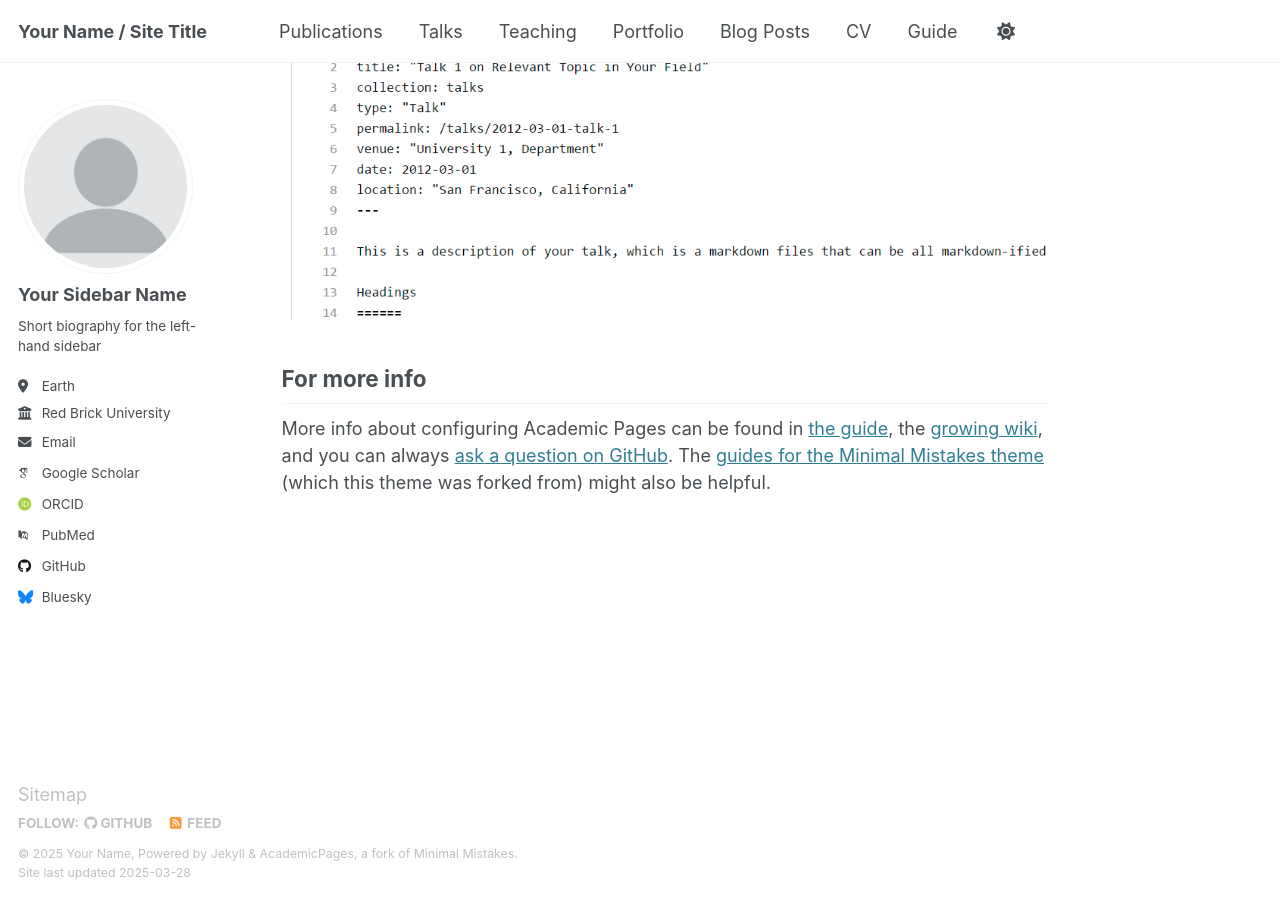
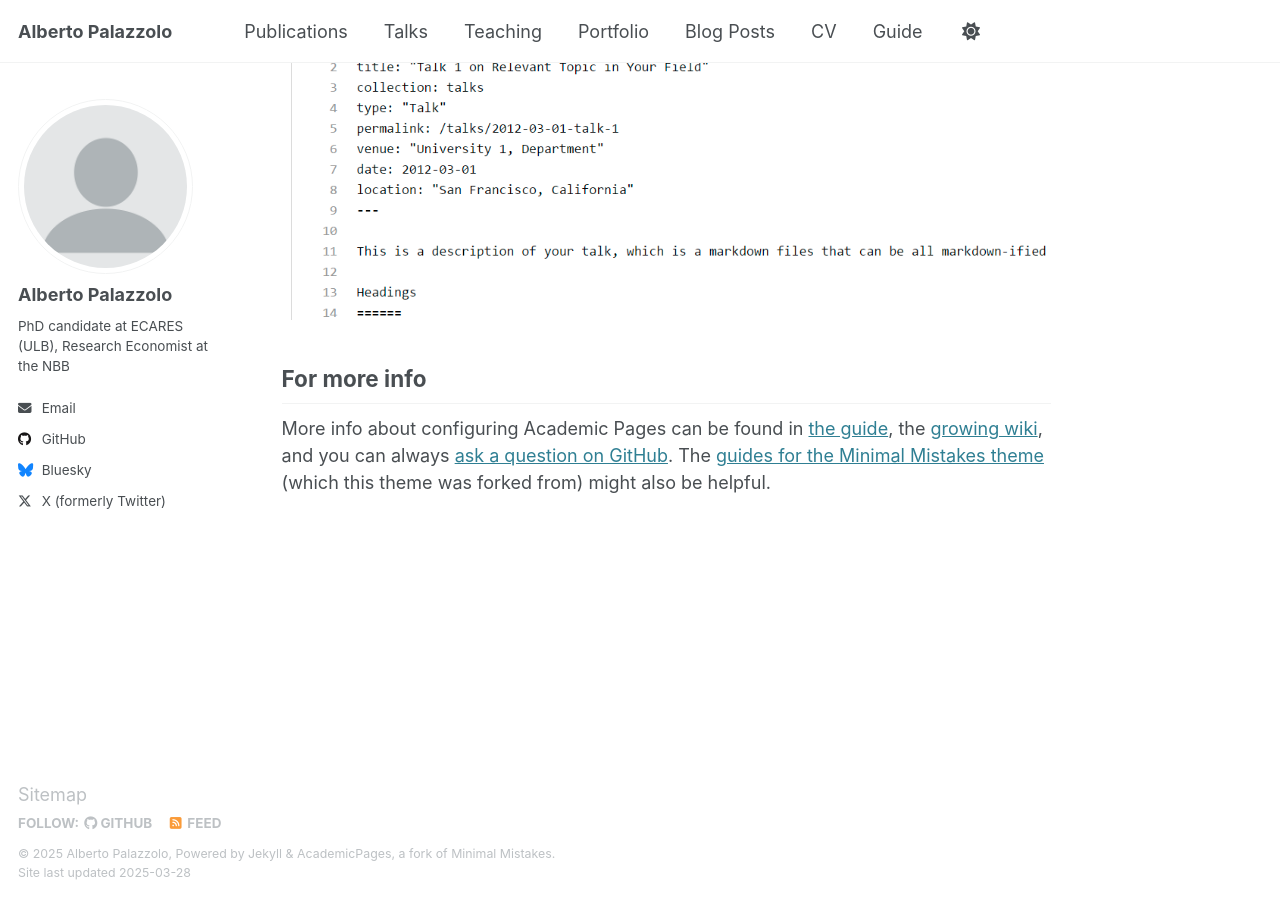
Before and after one commit to albepal/albepal.github.io, a Jekyll site: the page built from _pages/about.md, in a window 1280 px wide and 900 px high, scrolled down 2635 px. Built offline with Jekyll 4.4.1, drawn with Linux system fonts in a browser that asks for light colours; some web fonts are replaced.

Commit message:
change to main page

```diff
--- a/_config.yml
+++ b/_config.yml
@@ -9,13 +9,13 @@
 # Basic Site Settings
 locale                   : "en-US"
 site_theme               : "default"
-title                    : "Your Name / Site Title"
+title                    : "Alberto Palazzolo"
 title_separator          : "-"
-name                     : &name "Your Name"
-description              : &description "personal description"
-url                      : https://academicpages.github.io # the base hostname & protocol for your site e.g. "https://[your GitHub username].github.io"
+name                     : &name "Alberto Palazzolo"
+description              : &description "PhD candidate at ECARES (ULB) and Research Economist at the National Bank of Belgium"
+url                      : https://albepal.github.io # the base hostname & protocol for your site e.g. "https://[your GitHub username].github.io"
 baseurl                  : "" # the subpath of your site, e.g. "/blog"
-repository               : "academicpages/academicpages.github.io"
+repository               : "albepal/albepal.github.io"
 
 # Site Author - The following control what appear as part of the author content on the side bar.
 #               If a field is blank the icon and link will not appear, otherwise it will be shown.
@@ -23,21 +23,21 @@ repository               : "academicpages/academicpages.github.io"
 author:
   # Biographic information
   avatar           : "profile.png"
-  name             : "Your Sidebar Name"
+  name             : "Alberto Palazzolo"
   pronouns         : # example: "she/her"
-  bio              : "Short biography for the left-hand sidebar"
-  location         : "Earth"
-  employer         : "Red Brick University"
+  bio              : "PhD candidate at ECARES (ULB), Research Economist at the NBB"
+  location         :
+  employer         :
   uri              : # URL
-  email            : "none@example.org"
+  email            : "alberto.palazzolo@ulb.be"
 
   # Academic websites
   arxiv            : # URL - Update with the correct link to your profile
-  googlescholar    : "https://scholar.google.com/citations?user=PS_CX0AAAAAJ"
+  googlescholar    :
   impactstory      : # URL
-  orcid            : "http://orcid.org/yourorcidurl"
+  orcid            :
   semantic         : # URL
-  pubmed           : "https://www.ncbi.nlm.nih.gov/pubmed/?term=john+snow"
+  pubmed           :
   researchgate     : # URL
   scopus           : # URL
 
@@ -45,12 +45,12 @@ author:
   bitbucket        : # Username - Update with your username on the site
   codepen          : # Username
   dribbble         : # Username
-  github           : "academicpages"
+  github           : "albepal"
   kaggle           : # Username
   stackoverflow    : # User number or user number and name (i.e., use "1" or "1/jeff-atwood")
 
   # Social media
-  bluesky          : "bsky.app" # Replace this with you Bluesky username
+  bluesky          : "albepal" # Replace this with you Bluesky username
   facebook         : # Username
   flickr           : # Username
   foursquare       : # Username
@@ -67,7 +67,7 @@ author:
   steam            : # Username
   telegram         : # URL
   tumblr           : # Username
-  twitter          : # Username for X / Twitter
+  twitter          : "albepal" # Username for X / Twitter
   vine             : # Username
   weibo            : # Username
   wikipedia        : # Username
```
Also changed, not shown: 1 other file.
